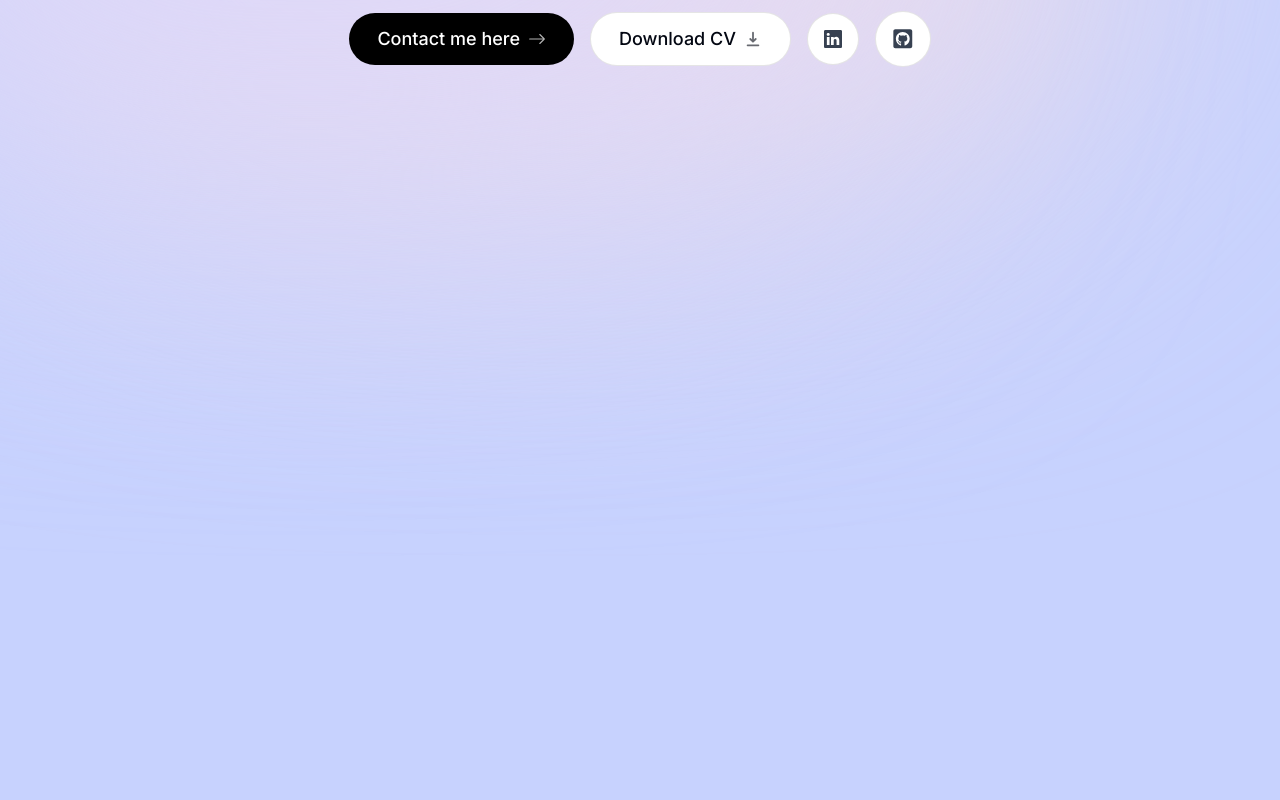
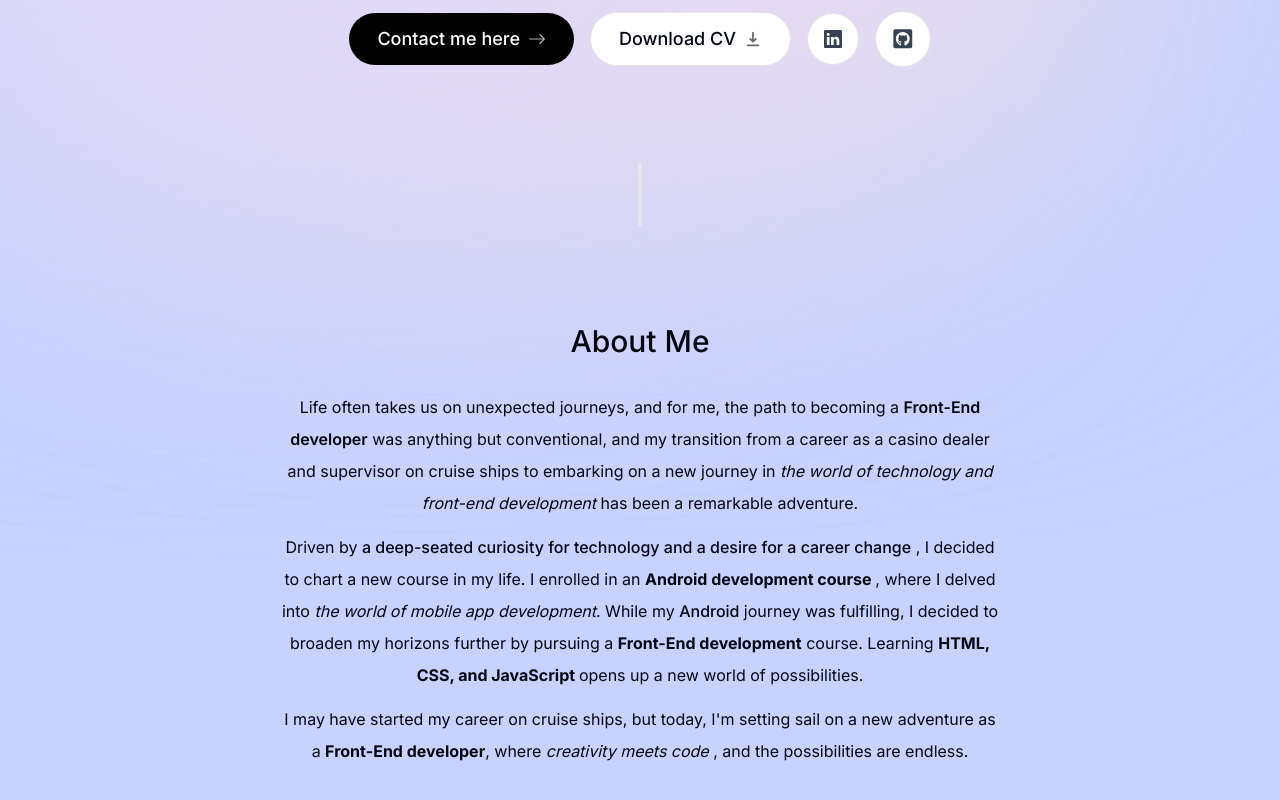
Before and after one commit to CatAvadani/my-portfolio-next.js, a Next.js app: page / in a window 1280 px wide. Shown: the part 510-1310 px from the top of the page. Built offline with nearby package versions, Linux system fonts and the light colour scheme.

Commit message:
Create the about section.

```diff
--- a/app/page.tsx
+++ b/app/page.tsx
@@ -1,9 +1,13 @@
+import About from "@/components/about";
 import Intro from "@/components/intro";
+import SectionDivider from "@/components/section-divider";
 
 export default function Home() {
   return (
     <main className='flex flex-col items-center px-4'>
       <Intro />
+      <SectionDivider />
+      <About />
     </main>
   );
 }
--- /dev/null
+++ b/components/about.tsx
@@ -0,0 +1,54 @@
+"use client";
+
+import { motion } from "framer-motion";
+import SectionHeading from "./section-heading";
+
+export default function About() {
+  return (
+    <motion.section
+      className='mb-28 max-w-[45rem] text-center leading-8 sm:mb-40'
+      initial={{ opacity: 0, y: 100 }}
+      animate={{ opacity: 1, y: 0 }}
+      transition={{
+        delay: 0.175,
+      }}
+    >
+      <SectionHeading>About Me</SectionHeading>
+      <p className='mb-3'>
+        Life often takes us on unexpected journeys, and for me, the path to
+        becoming a <span className=' font-semibold'>Front-End developer</span>{" "}
+        was anything but conventional, and my transition from a career as a
+        casino dealer and supervisor on cruise ships to embarking on a new
+        journey in{" "}
+        <span className='italic'>
+          {" "}
+          the world of technology and front-end development{" "}
+        </span>{" "}
+        has been a remarkable adventure.
+      </p>
+      <p className='mb-3'>
+        Driven by{" "}
+        <span className='font-medium'>
+          a deep-seated curiosity for technology and a desire for a career
+          change
+        </span>{" "}
+        , I decided to chart a new course in my life. I enrolled in an{" "}
+        <span className='font-bold'> Android development course </span>, where I
+        delved into{" "}
+        <span className='italic'>the world of mobile app development</span>.
+        While my <span className='font-medium'> Android </span>journey was
+        fulfilling, I decided to broaden my horizons further by pursuing a{" "}
+        <span className='font-bold'>Front-End development</span> course.
+        Learning <span className='font-bold'> HTML, CSS, and JavaScript </span>{" "}
+        opens up a new world of possibilities.
+      </p>
+      <p>
+        I may have started my career on cruise ships, but today, I'm setting
+        sail on a new adventure as a{" "}
+        <span className='font-bold'>Front-End developer</span>, where{" "}
+        <span className='italic'>creativity meets code</span> , and the
+        possibilities are endless.
+      </p>
+    </motion.section>
+  );
+}
--- a/components/intro.tsx
+++ b/components/intro.tsx
@@ -47,7 +47,7 @@ export default function Intro() {
         </div>
       </div>
 
-      <motion.p
+      <motion.h1
         className='mb-10 mt-4 px-4 text-2xl font-medium !leading-[1.5] sm:text-3xl'
         initial={{ opacity: 0, y: 100 }}
         animate={{ opacity: 1, y: 0 }}
@@ -65,7 +65,7 @@ export default function Intro() {
         with focus on responsive design, accessibility, performance, and
         cutting-edge technologies like{" "}
         <span className='underline'> React( Next.js)</span>.
-      </motion.p>
+      </motion.h1>
 
       <motion.div
         className='flex flex-col sm:flex-row items-center justify-center gap-4 px-4 text-lg font-medium'
--- a/components/section-divider.tsx
+++ b/components/section-divider.tsx
@@ -1,5 +1,16 @@
+"use client";
+
+import { motion } from "framer-motion";
+
 export default function SectionDivider() {
   return (
-    <div className='bg-gray-200 my-24 h-16 w-1 rounded-full hidden sm:block'></div>
+    <motion.div
+      className='bg-gray-200 my-24 h-16 w-1 rounded-full hidden sm:block'
+      initial={{ opacity: 0, y: 100 }}
+      animate={{ opacity: 1, y: 0 }}
+      transition={{
+        delay: 0.125,
+      }}
+    ></motion.div>
   );
 }
--- /dev/null
+++ b/components/section-heading.tsx
@@ -0,0 +1,7 @@
+type SectionHeadingProps = {
+  children: React.ReactNode;
+};
+
+export default function SectionHeading({ children }: SectionHeadingProps) {
+  return <h2 className='text-3xl font-medium capitalize mb-8'>{children}</h2>;
+}
```
